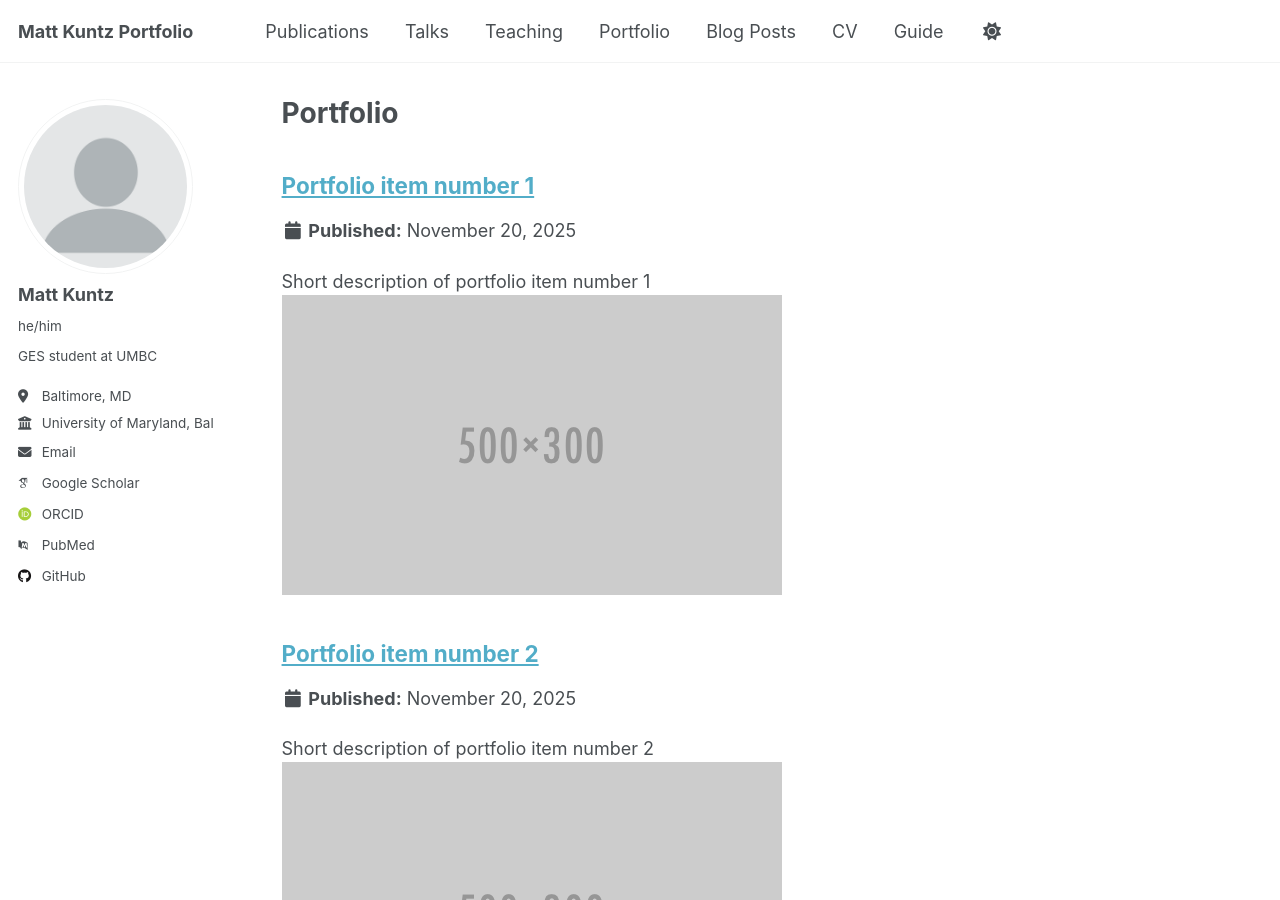
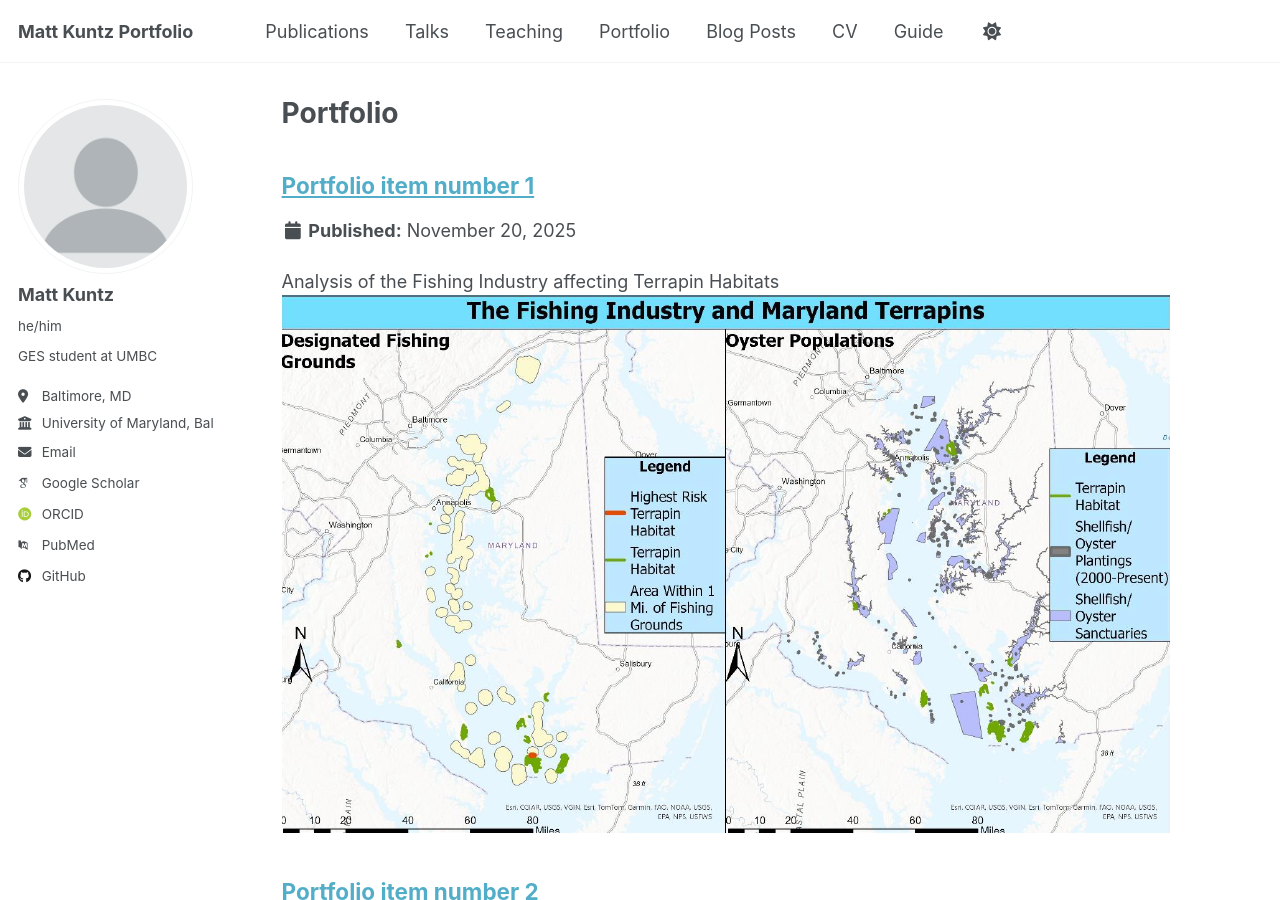
Before and after one commit to MattKuntz5/MattKuntz5.github.io, a Jekyll site: the page built from _pages/portfolio.html, in a window 1280 px wide and 900 px high. Built offline with Jekyll 4.4.1, drawn with Linux system fonts in a browser that asks for light colours; some web fonts are replaced; a script that is not in the unit is left out.

Commit message:
Update portfolio-1.md

```diff
--- a/_portfolio/portfolio-1.md
+++ b/_portfolio/portfolio-1.md
@@ -1,6 +1,6 @@
 ---
 title: "Portfolio item number 1"
-excerpt: "Short description of portfolio item number 1<br/><img src='/images/500x300.png'>"
+excerpt: "Analysis of the Fishing Industry affecting Terrapin Habitats<br/><img src='/images/portfolioproject1.png'>"
 collection: portfolio
 ---
 
```
